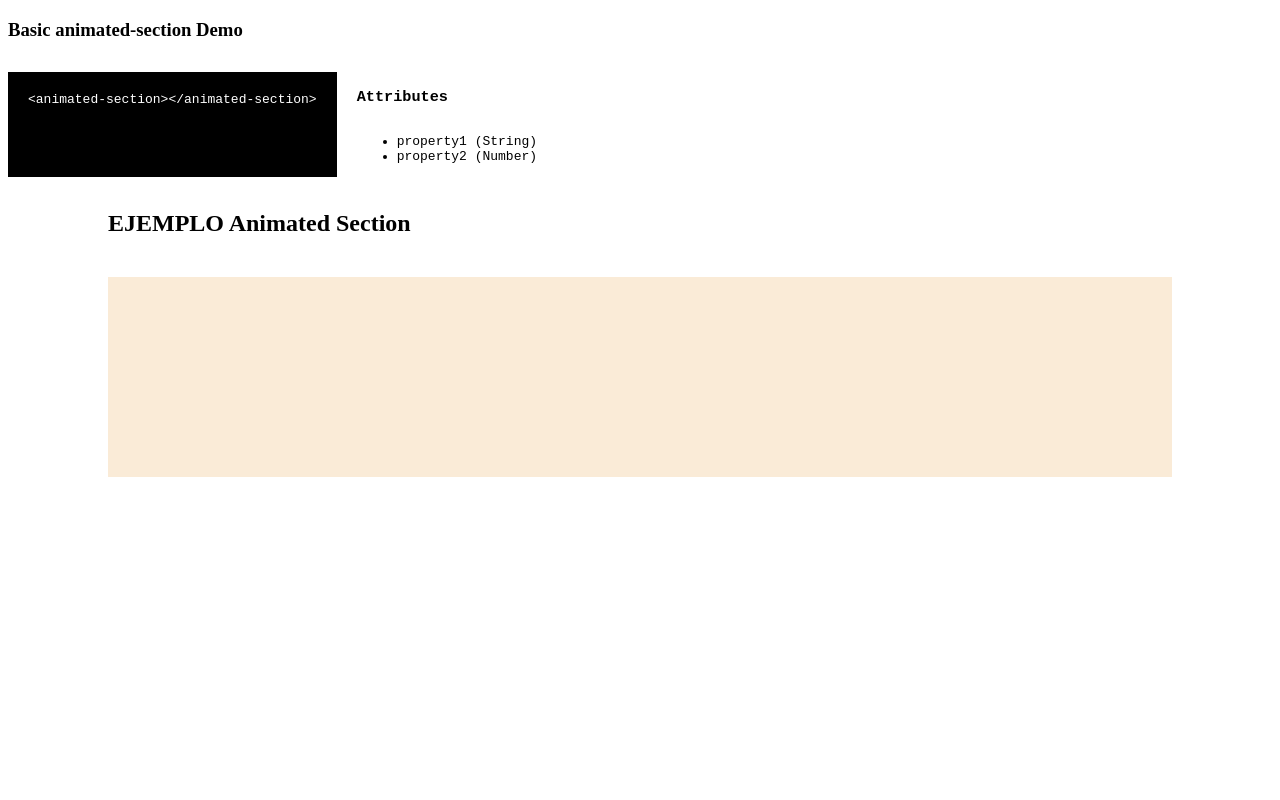
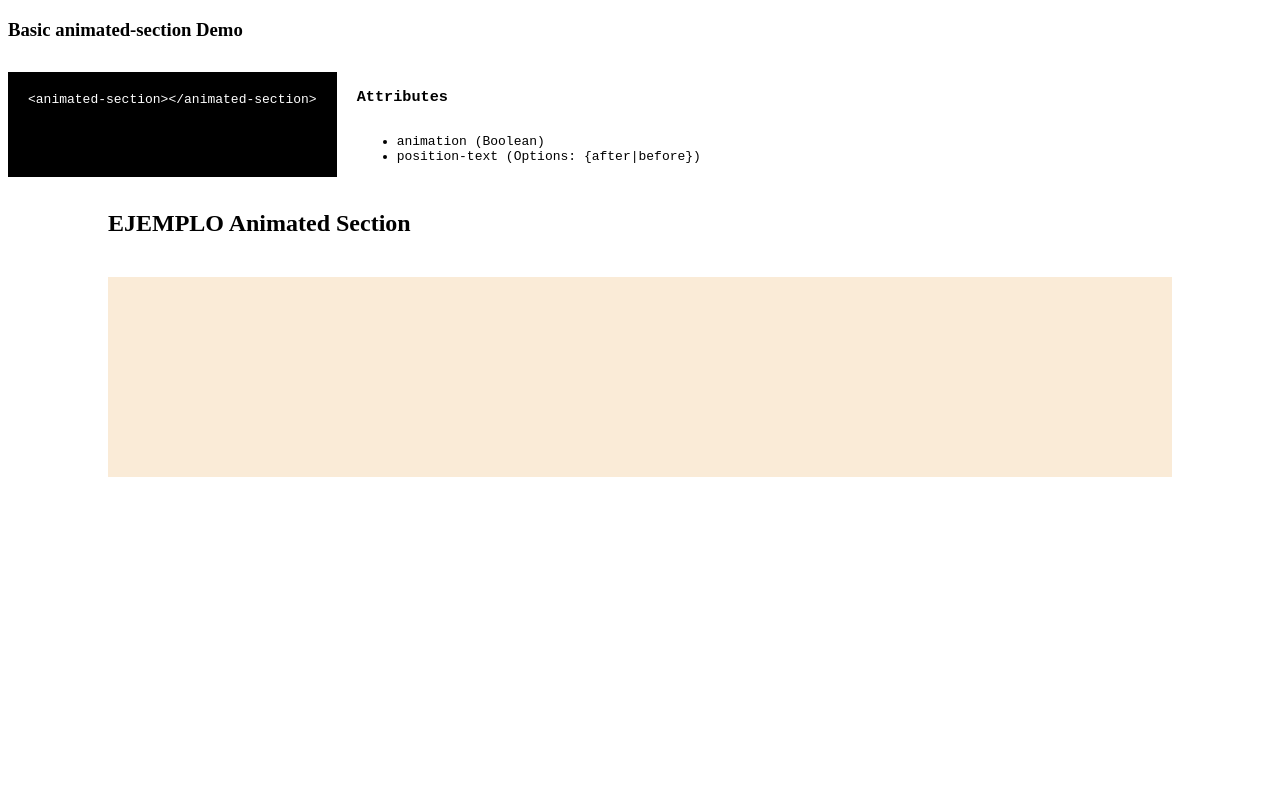
Before and after one commit to KairosDS/animated-section, a website with bundled scripts: page demo/index.html in a window 1280 px wide. Shown: the top 800 px of the page. Built offline with nearby package versions, Linux system fonts and the light colour scheme.

Commit message:
Docs: update Readme.md

```diff
--- a/demo/index.html
+++ b/demo/index.html
@@ -97,8 +97,8 @@
         <pre class="block attributes">
           <h3>Attributes</h3>
           <ul>
-            <li>property1 (String)</li>
-            <li>property2 (Number)</li>
+            <li>animation (Boolean)</li>
+            <li>position-text (Options: {after|before})</li>
           </ul>
         </pre>
       </div>
--- a/src/AnimatedSection.js
+++ b/src/AnimatedSection.js
@@ -1,6 +1,5 @@
 import { html, LitElement } from 'lit-element';
 import { AnimatedSectionStyles } from './animated-section-style';
-import { classMap } from 'lit-html/directives/class-map';
 import { HTMLChildrenMixin } from './HTMLChildrenMixin';
 
 /**
```
Also changed, not shown: README.md, demo/assets/section-image.png (added).
